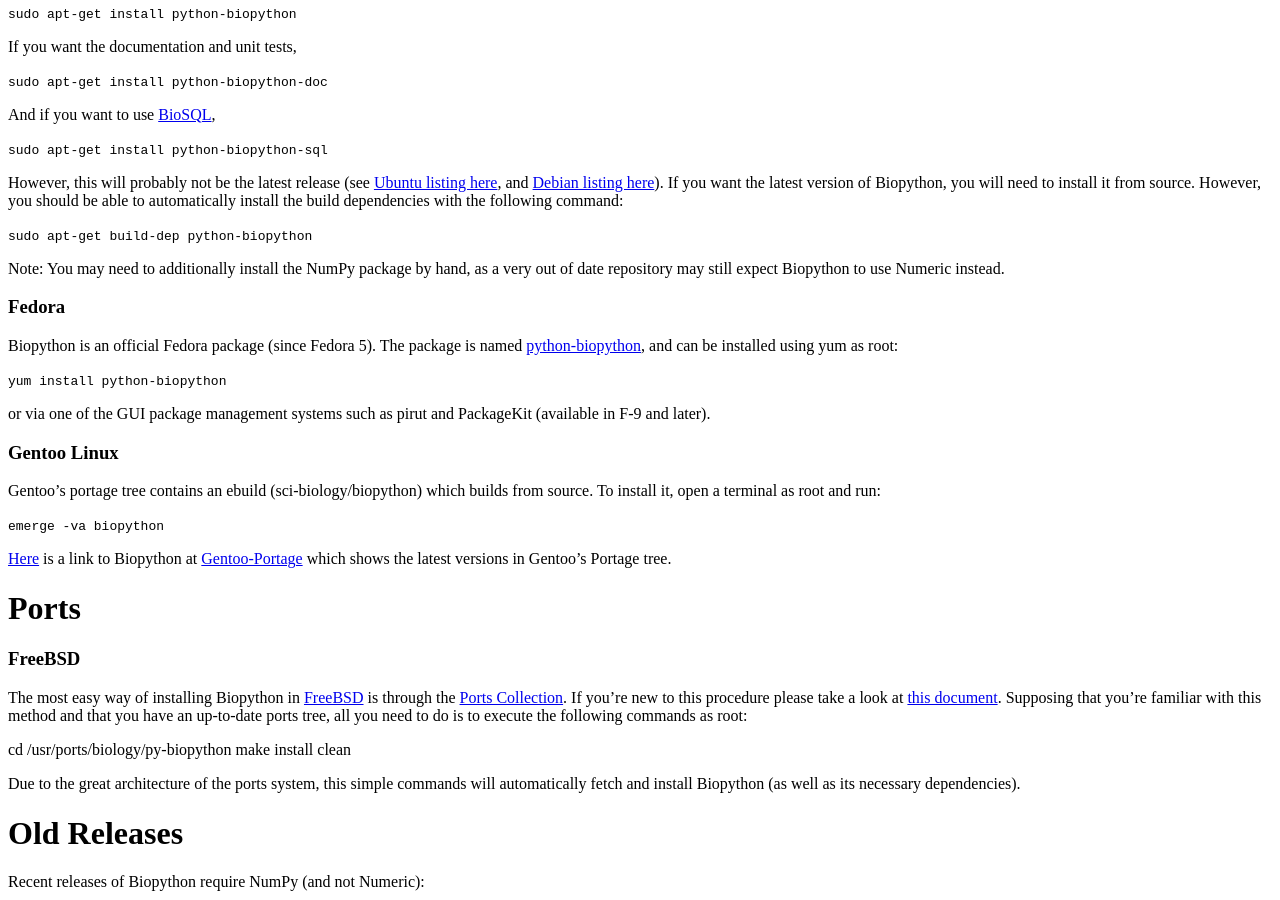
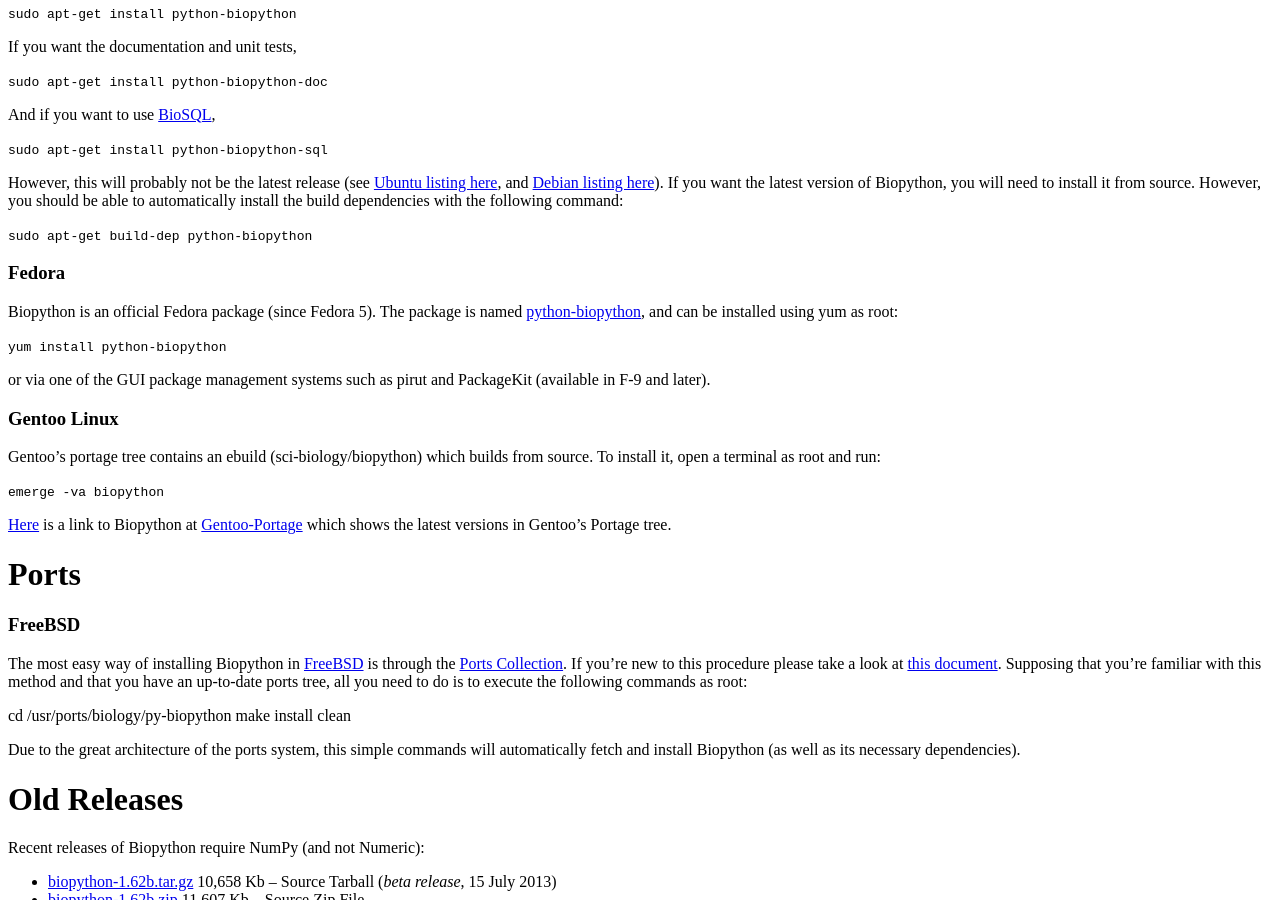
Before and after one commit to biopython/biopython.github.io, a Jekyll site: the page built from wiki/Download.md, in a window 1280 px wide and 900 px high, scrolled down 1878 px. Built offline with Jekyll 4.4.1, drawn with Linux system fonts in a browser that asks for light colours.

Commit message:
/* Ubuntu or Debian */ Don't think any current Debian/Ubuntu releases still use Numeric

```diff
--- a/wiki/Download.md
+++ b/wiki/Download.md
@@ -173,10 +173,6 @@ from source. However, you should be able to automatically install the
 build dependencies with the following command:
 
 `sudo apt-get build-dep python-biopython`
-
-Note: You may need to additionally install the NumPy package by hand, as
-a very out of date repository may still expect Biopython to use Numeric
-instead.
 
 ### Fedora
 
```
Also changed, not shown: 1 other file.
